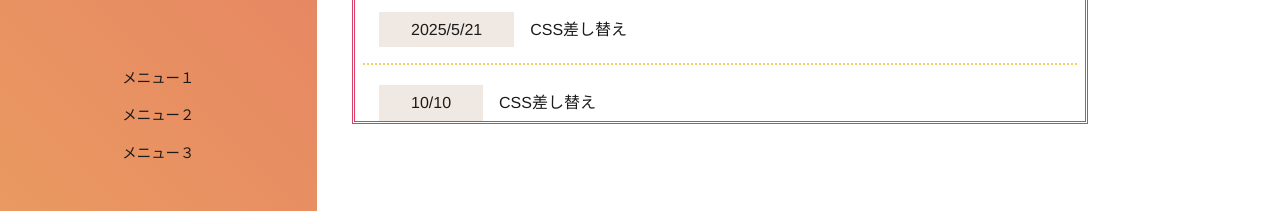
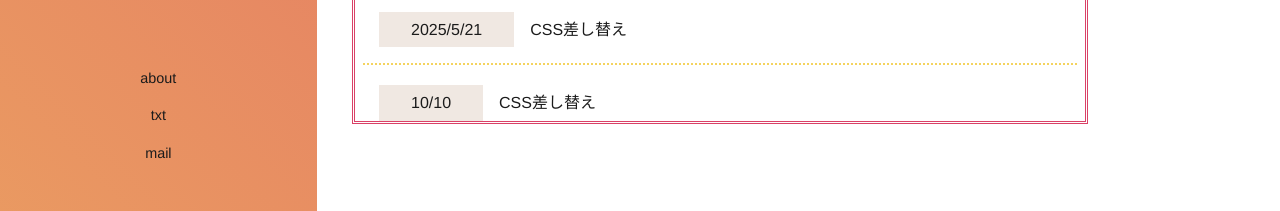
Before and after one commit to su-su-2005/site, a plain HTML site: page index.html in a window 1280 px wide. Shown: the part 284-495 px from the top of the page. Drawn offline with Linux system fonts and the light colour scheme.

Commit message:
Update index.html

```diff
--- a/index.html
+++ b/index.html
@@ -7,7 +7,7 @@
         <meta name="robots" content="noindex,nofollow,noarchive" />
         <link href="css/style.css" rel="stylesheet" />
 
-        <title>テンプレート「シンプル」</title>
+        <title>テスト</title>
     </head>
 
     <body>
@@ -17,9 +17,9 @@
             <label id="check-button" for="check-input"></label>
             <nav>
                 <ul>
-                    <li><a href="#sec1">メニュー１</a></li>
-                    <li><a href="#sec2">メニュー２</a></li>
-                    <li><a href="#sec3">メニュー３</a></li>
+                    <li><a href="#sec1">about</a></li>
+                    <li><a href="#sec2">txt</a></li>
+                    <li><a href="#sec3">mail</a></li>
                 </ul>
             </nav>
         </div>
```
